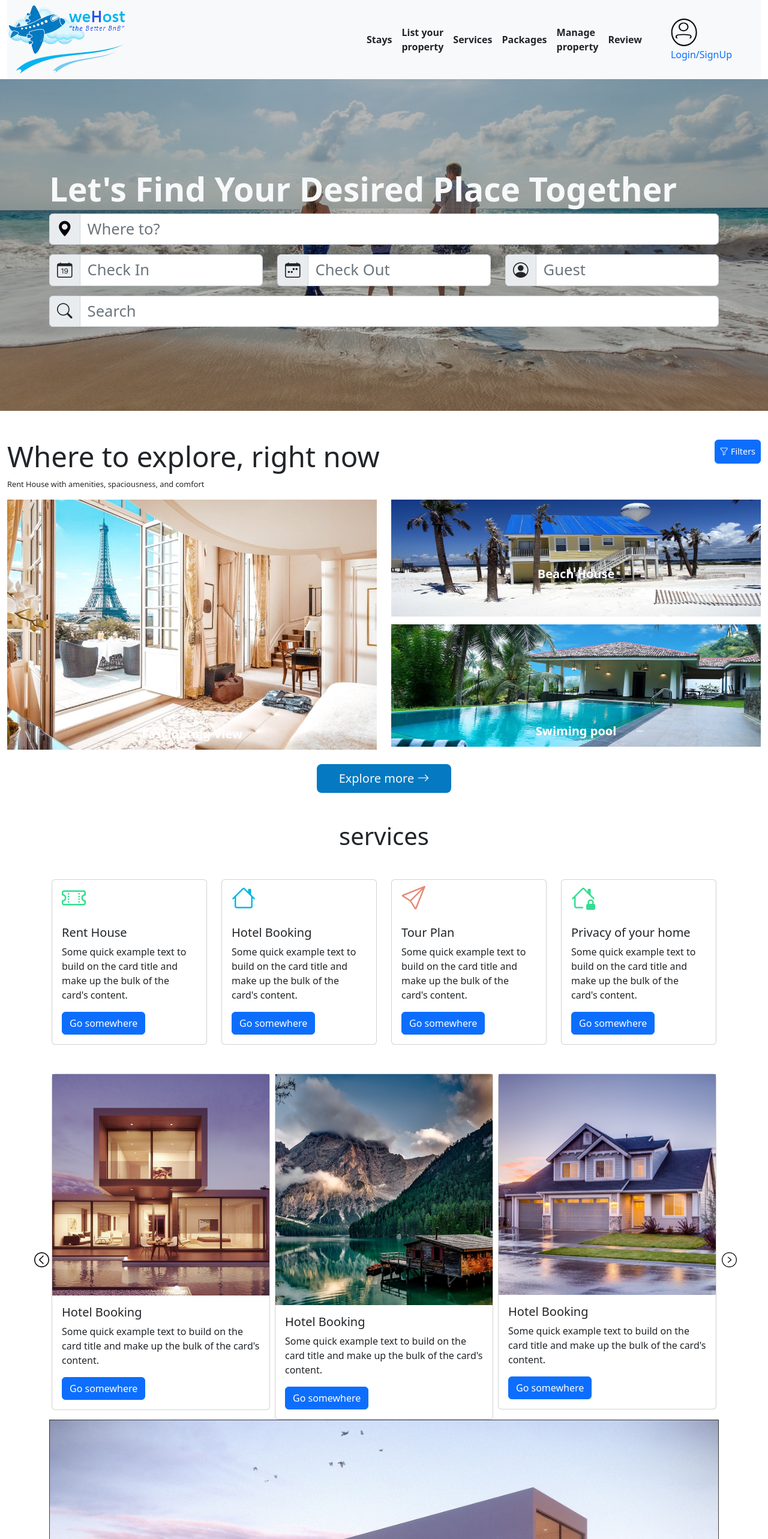
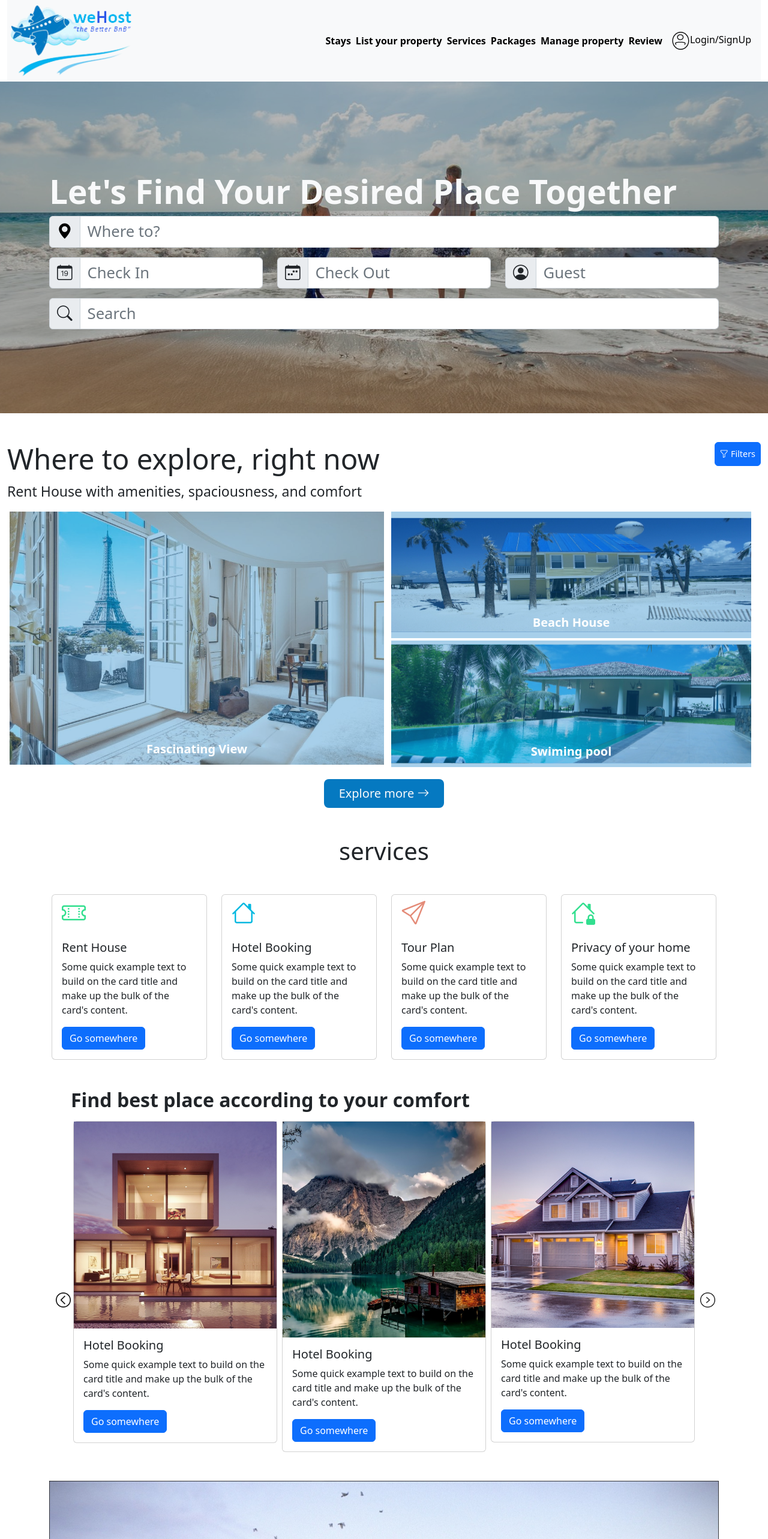
Before and after one commit to BalteeBhaii/WeHost, a React (Create React App) app: page / in a window 1280 px wide. Shown: the top 2566 px of the page at 60% size. Built offline with nearby package versions, Linux system fonts and the light colour scheme.

Commit message:
responsivness

```diff
--- a/public/index.html
+++ b/public/index.html
@@ -24,7 +24,7 @@
       work correctly both with client-side routing and a non-root public URL.
       Learn how to configure a non-root public URL by running `npm run build`.
     -->
-    <title>React App</title>
+    <title>We Host</title>
   </head>
   <body>
     <noscript>You need to enable JavaScript to run this app.</noscript>
@@ -41,6 +41,6 @@
     -->
 
     <script src="https://code.jquery.com/jquery-2.1.3.min.js"></script>
-    <script src="http://maxcdn.bootstrapcdn.com/bootstrap/3.3.1/js/bootstrap.min.js"></script>
+    <script src="https://maxcdn.bootstrapcdn.com/bootstrap/3.3.1/js/bootstrap.min.js"></script>
   </body>
 </html>
--- a/src/components/bestPlace/bestPlace.js
+++ b/src/components/bestPlace/bestPlace.js
@@ -1,4 +1,4 @@
-import React from 'react';
+import React, { useEffect, useState } from 'react';
 import Slider from "react-slick";
 
 function SampleNextArrow(props) {
@@ -25,16 +25,40 @@ function SampleNextArrow(props) {
   }
 
 const BestPlace = () => {
+    const [slidesToShow, setSlidesToShow] = useState(3)
+    let screenWidth = window.screen.width;
     var settings = {
         infinite: true,
         speed: 500,
-        slidesToShow: 3,
+        slidesToShow: slidesToShow,
         slidesToScroll: 1,
         nextArrow: <SampleNextArrow />,
         prevArrow: <SamplePrevArrow />
       };
+
+      const resize = ()=>{
+        if(window.innerWidth <= 500){
+            setSlidesToShow(1)
+        }
+        else if(window.innerWidth <= 767){
+            setSlidesToShow(2)
+        } else{
+            setSlidesToShow(3)
+        }
+      }
+
+      window.onresize = resize;
+      useEffect(()=>{
+        if(screenWidth <= 767){
+            setSlidesToShow(2)
+        }
+        if(screenWidth<= 425){
+            setSlidesToShow(1)
+        }
+      },[])
       return (
-        <div className='container   '>
+        <div className='container px-5 my-5'>
+        <h2 className='fw-semibold mb-3'>Find best place according to your comfort</h2>
             <Slider {...settings}>
                 <div className=''>
                     <div className='card mx-1'>
--- a/src/components/explore/explore.css
+++ b/src/components/explore/explore.css
@@ -9,10 +9,37 @@
     background-size: contain;
     background-position: center;
 }
+/* .imageTextColor:hover{
+    background: #0d7bc411;
 
-img.imagecolor:after{
-    background-color: rgba(13, 123, 196, 0.36);
-    height: 100%;
-    width: 100%;
-    content: '';
+} */
+
+.img-overlay:hover{
+    background: #0d7bc411;
+
 }
+
+.imageTextColor{
+    color: white
+}
+
+.img-overlay{
+    background: #0D7BC45c;
+}
+
+.explore{
+    background-color: #0579C1;
+    width: 200px;
+}
+
+@media screen and (max-width: 775px){
+    .explore{
+     width: 35%;
+    }
+ }
+
+@media screen and (max-width: 475px){
+   .explore{
+    width: 70%;
+   }
+}
--- a/src/components/explore/explore.js
+++ b/src/components/explore/explore.js
@@ -7,41 +7,44 @@ const Explore = () => {
                 <div className='w-100 d-flex justify-content-between'>
                     <div >
                         <h1 style={{fontSize: '3.7vw'}}>Where to explore, right now</h1>
-                        <p style={{fontSize: '1vw'}}>Rent House with amenities, spaciousness, and comfort</p>
+                        <p style={{fontSize: '1.8vw'}}>Rent House with amenities, spaciousness, and comfort</p>
                     </div>
                     <div >
                         <button className='btn btn-primary btn-md p-2' style={{fontSize: '0.9rem'}}><i class="bi bi-funnel me-1"></i>Filters</button>
                     </div>
                 </div>
-                <div className='row h-100 g-4' >
-                    <div className='col-6 ' >
-                        <div className='w-100 position-relative'>
-                            <img src='/images/top10hotels.svg' width={'100%'} height={'auto'}/>
-                            <p className='carousel-caption text-white fw-semibold fs-5' style={{bottom: '-25px'}}>Fascinating View</p>
+                <div className='row justify-content-center h-100 px-0 mx-1' >
+                    <div className='col-sm-11 col-md-6 col-lg-6 px-0' >
+                        <div className='imageTextColor w-100 h-100 position-relative bg-warning z-1'>
+                                <img className='imageTextColor' src='/images/top10hotels.svg' width={'100%'} height={'auto'}/>
+                                <div className='img-overlay h-100 w-100 position-absolute top-0'></div>
+                            <p className='carousel-caption fw-semibold fs-5 ' style={{bottom: '-25px'}}>Fascinating View</p>
                         </div>
                     </div>
-                    <div className='col-6 '>
-                        <div className='row h-50 '>
+                    <div className='col-sm-11 col-md-6 col-lg-6'>
+                        <div className='row h-50 mb-1 overflow-hidden'>
                             <div className='col'>
-                                <div className='w-100 position-relative'>
-                                    <img src='/images/beachHouse.svg' width={'100%'} height={'auto'}/>
-                                    <p className='carousel-caption text-white fw-semibold fs-5'>Beach House</p>
+                                <div className='imageTextColor w-100 h-100 position-relative'>
+                                    <img  src='/images/beachHouse.svg' width={'100%'} height={'100%'}/>
+                                    <div className='img-overlay h-100 w-100 position-absolute top-0'></div>
+                                    <p className='carousel-caption fw-semibold fs-5' style={{bottom: '-25px'}}>Beach House</p>
                                 </div>
                             </div>
                         </div>
                         <div className='row h-50 '>
                             <div className='col'>
-                                <div className='w-100 position-relative' style={{}}>
-                                    <img className='imagecolor' src='/images/swimingPool.svg' width={'100%'} height={'auto'} />
-                                    <p className='carousel-caption text-white fw-semibold fs-5 ' style={{bottom: '-25px'}}>Swiming pool</p>
+                                <div className='imageTextColor w-100 h-100 position-relative'>
+                                    <img src='/images/swimingPool.svg' width={'100%'} height={'100%'} />
+                                    <div className='img-overlay h-100 w-100 position-absolute top-0' ></div>
+                                    <p className='carousel-caption fw-semibold fs-5 ' style={{bottom: '-25px'}}>Swiming pool</p>
                                 </div>
                             </div>
                         </div>
                     </div>
                 </div>
                 <div className='container text-center mt-4'>
-                    <div >
-                        <a className='btn btn-lg text-light' style={{backgroundColor: '#0579C1', width: '20%'}}>Explore more <i class="bi bi-arrow-right"></i></a>
+                    <div className=''>
+                        <a className='btn btn-lg text-light explore'>Explore more <i class="bi bi-arrow-right"></i></a>
                     </div>
                 </div>
             </div>
--- a/src/components/header/header.css
+++ b/src/components/header/header.css
@@ -4,7 +4,11 @@ li{
 
 a{
     text-decoration: none;
+    color: black;
 }
-.navbar-brand{
-    /* margin-left: 106px; */
+
+@media  screen and (max-width: 350px) {
+    .logoWidth{
+        width: 200px;
+    }
 }
--- a/src/components/header/header.js
+++ b/src/components/header/header.js
@@ -10,7 +10,9 @@ const Header = () => {
         <>
             <div className="container-fluid">
                 <nav className="navbar navbar-expand-lg navbar-light bg-light p-0">
-                    <a className="navbar-brand w-75 p-0 m-0" href="#"><img className="" src="/images/logo.svg" alt="logo"/></a>
+                    <div className="logoWidth">
+                        <a className="navbar-brand p-0 m-1" href="#"><img className="w-100" src="/images/logo.svg" alt="logo"/></a>
+                    </div>
                     <button className="navbar-toggler" type="button" onClick={handleToggleClick} data-toggle="collapse" data-target="#navbarTogglerDemo02" aria-controls="navbarTogglerDemo02" aria-expanded={toggle} aria-label="Toggle navigation">
                         <span className="navbar-toggler-icon"></span>
                     </button>
@@ -18,13 +20,13 @@ const Header = () => {
                     {/* </div> */}
                     <div className="collapse navbar-collapse" id="navbarTogglerDemo02">
                         <ul className="navbar-nav d-flex align-items-center justify-content-end w-100" >
-                            <li className="pe-3 "><a className="text-dark fw-semibold" href="#">Stays</a></li>
-                            <li className="pe-3 "><a className="text-dark fw-semibold" href="#">List your property</a></li>
-                            <li className="pe-3 "><a className="text-dark fw-semibold" href="#">Services</a></li>
-                            <li className="pe-3 "><a className="text-dark fw-semibold" href="#">Packages</a></li>
-                            <li className="pe-3 "><a className="text-dark fw-semibold" href="#">Manage property</a></li>
-                            <li className="pe-5 "><a className="text-dark fw-semibold" href="#">Review</a></li>
-                            <li className="pe-5">
+                            <li className="pe-2 "><a className="fw-semibold" href="#">Stays</a></li>
+                            <li className="pe-2 "><a className="fw-semibold" href="#">List your property</a></li>
+                            <li className="pe-2 "><a className="fw-semibold" href="#">Services</a></li>
+                            <li className="pe-2 "><a className="fw-semibold" href="#">Packages</a></li>
+                            <li className="pe-2 "><a className="fw-semibold" href="#">Manage property</a></li>
+                            <li className="pe-3 "><a className="fw-semibold" href="#">Review</a></li>
+                            <li className="pe-3">
                                 <img src="/images/user.svg" alt="user"/>
                                 <a href="#" className="stretched-link">Login/SignUp</a>
                             </li>
--- a/src/components/rentalIncome/rentalIncome.js
+++ b/src/components/rentalIncome/rentalIncome.js
@@ -3,16 +3,15 @@ import './rentalincome.css'
 const RentalIncome = () => {
     return (
     <div className='container'>
-        <div className='position-relative text-center'>
-            <img src='/images/furniture.svg' width={'100%'}/>
-            <div className='carousel-caption text-white fw-bold fs-3' style={{bottom: 225}}>
-
+        <figure className='position-relative'>
+            <img src='/images/furniture.svg' alt='furniture' className='img-fluid'/>
+            <figcaption>
                 <p >Want to gain some rental income?</p>
                 <div className='backcolor'>
-                    <p className=''>Post your property now</p>
+                    <p>Post your property now</p>
                 </div>
-            </div>
-        </div>
+            </figcaption>
+        </figure>
     </div>
      );
 }
--- a/src/components/rentalIncome/rentalincome.css
+++ b/src/components/rentalIncome/rentalincome.css
@@ -10,3 +10,49 @@
     color: black;
     margin: 0;
 }
+
+figcaption{
+    position: absolute;
+    bottom: 15rem;
+    width: 100%;
+    text-align: center;
+    font-size: 2rem;
+    font-weight: 700;
+    color: white;
+}
+
+@media screen and (max-width: 1024px){
+    figcaption{
+        font-size: 1.5rem;
+        bottom: 10rem;
+    }
+}
+
+@media screen and (max-width: 768px){
+    figcaption{
+        font-size: 1rem;
+        bottom: 5rem;
+    }
+}
+
+@media screen and (max-width: 475px){
+    figcaption{
+        font-size: 0.8rem;
+        bottom: 2.5rem;
+    }
+    .backcolor{
+        padding: 2px;
+        width: 200px;
+    }
+}
+
+@media screen and (max-width: 375px){
+    figcaption{
+        font-size: 0.8rem;
+        bottom: 2rem;
+    }
+    .backcolor{
+        padding: 2px;
+        width: 200px;
+    }
+}
```
Also changed, not shown: public/images/user.svg, src/components/rentalIncome/furniture.svg (added).
